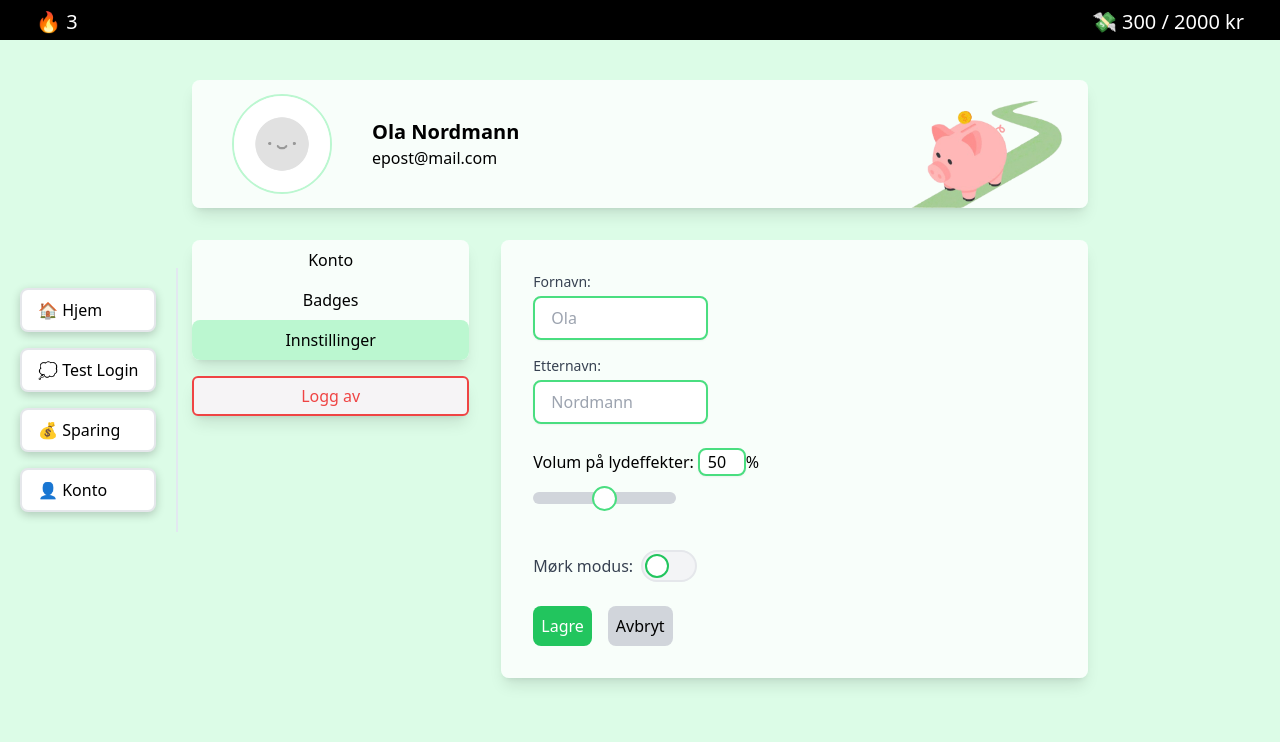
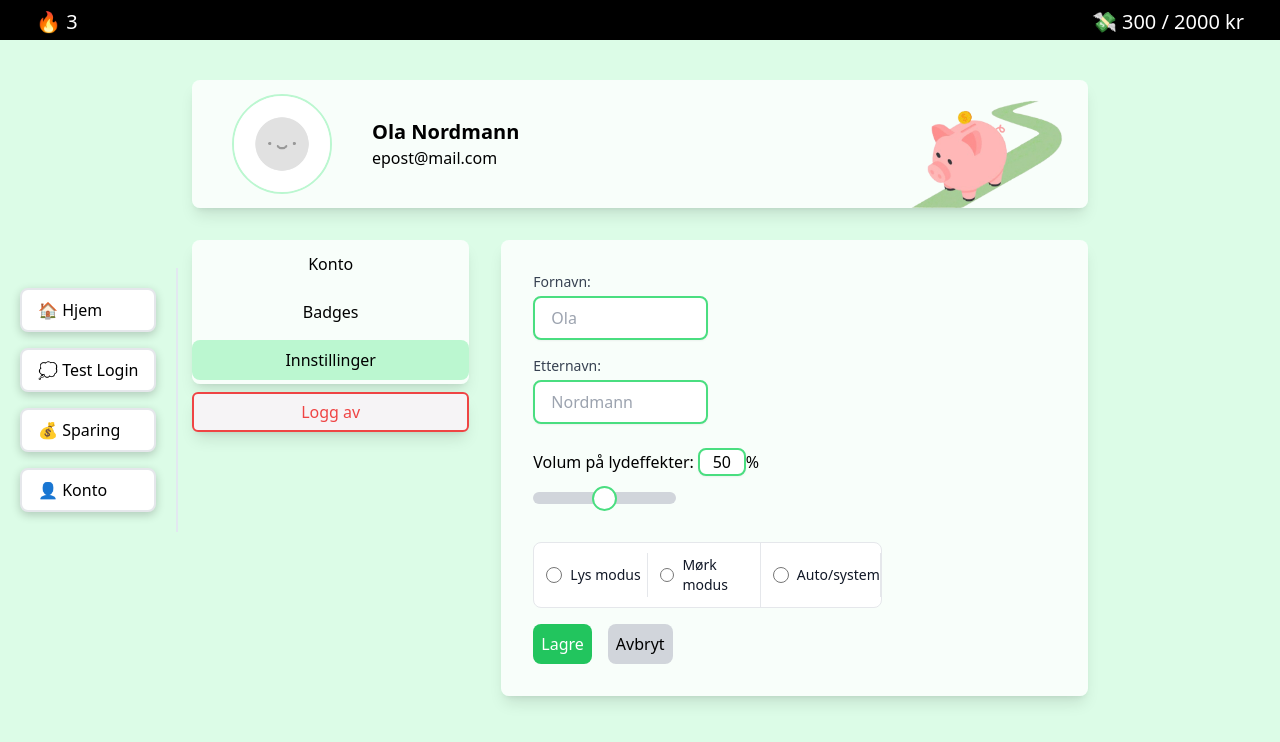
Before and after one commit to emilaastrom/Systemutvikling2-Frontend, a Next.js app: page /profile in a window 1280 px wide. Both pictures are taken after a click on the element "Innstillinger". Shown: the top 742 px of the page. Built offline with nearby package versions, Linux system fonts and the light colour scheme.

Commit message:
feat: :construction: Initial dark mode w/ bugs
Initial dark mode w/ bugs regarding localstorage and how it checks for this. Setting it to darkmode does nto affect anything other than /profile, and reloading it may end up disabling it until you open settings.

```diff
--- a/src/app/components/settings/DarkModeToggle.tsx
+++ b/src/app/components/settings/DarkModeToggle.tsx
@@ -1,34 +1,118 @@
-import React, { useState, useEffect } from 'react';
+import React, { useEffect, useState } from "react";
 
 const DarkModeToggle = () => {
-  const [darkMode, setDarkMode] = useState(false);
+  // Initial check for dark mode preference
+  const [darkMode, setDarkMode] = useState(() => {
+    const storedTheme = localStorage.getItem("theme");
+    return (
+      storedTheme === "dark" ||
+      (!storedTheme &&
+        window.matchMedia("(prefers-color-scheme: dark)").matches)
+    );
+  });
 
+  // Effect to apply theme
   useEffect(() => {
     if (darkMode) {
-      document.documentElement.classList.add('dark');
+      document.documentElement.classList.add("dark");
+      localStorage.setItem("theme", "dark");
     } else {
-      document.documentElement.classList.remove('dark');
+      document.documentElement.classList.remove("dark");
+      localStorage.setItem("theme", "light");
     }
   }, [darkMode]);
 
+  // Toggle dark mode state
+  const handleModeChange = (mode: string) => {
+    if (mode === "dark") {
+      localStorage.setItem("theme", "dark");
+      setDarkMode(true);
+    } else if (mode === "light") {
+      localStorage.setItem("theme", "light");
+      setDarkMode(false);
+    } else {
+      localStorage.removeItem("theme");
+      const prefersDark = window.matchMedia(
+        "(prefers-color-scheme: dark)"
+      ).matches;
+      setDarkMode(prefersDark);
+      document.documentElement.classList.toggle("dark", prefersDark);
+    }
+  };
+
+
   return (
-    <div className="py-2">
-      <label htmlFor="dark-mode-toggle" className="flex items-center cursor-pointer">
-        <div className="mr-2 text-gray-700 font-medium">
-        Mørk modus:
-        </div>
-        <div className="relative">
-          <input
-            id="dark-mode-toggle"
-            type="checkbox"
-            className="sr-only"
-            checked={darkMode}
-            onChange={(e) => setDarkMode(e.target.checked)}
-          />
-          <div className="block bg-gray-100 border-2 border-gray-200 w-14 h-8 rounded-full"></div>
-          <div className={`dot absolute left-1 top-1 bg-white border-green-500 border-2 w-6 h-6 rounded-full transition-transform ${darkMode ? 'transform translate-x-6' : ''}`}></div>
-        </div>
+    <div className="flex items-center mt-4">
+      {/* Mørk modus: */}
+      {/* <label htmlFor="dark-mode-toggle" className="ml-2 switch relative">
+        <input
+          id="dark-mode-toggle"
+          type="checkbox"
+          checked={darkMode}
+          onChange={handleModeChange}
+          className="sr-only"
+        />
+        <span className="block bg-gray-500 dark:bg-gray-200 w-10 h-6 rounded-full shadow-inner"></span>
+        <span
+          className={`dot absolute left-1 top-1 bg-white dark:bg-slate-700 w-4 h-4 rounded-full transition-transform duration-300 ease-in-out ${
+            darkMode ? "translate-x-4" : ""
+          }`}
+        ></span>
       </label>
+      <button
+        onClick={handleSystemPreference}
+        className="ml-4 py-2 px-4 h-10 bg-blue-500 text-white rounded-lg shadow hover:bg-blue-600"
+      >
+        Følg systeminstilling
+      </button> */}
+
+      <ul className="items-center w-2/3 text-sm font-medium text-gray-900 bg-white border border-gray-200 rounded-lg sm:flex dark:bg-gray-700 dark:border-gray-600 dark:text-white">
+        <li className="w-full border-b border-gray-200 sm:border-b-0 sm:border-r dark:border-gray-600">
+          <label className="flex items-center ps-3 w-full cursor-pointer">
+            <input
+              id="horizontal-list-radio-license"
+              type="radio"
+              value="light"
+              name="list-radio"
+              onChange={() => handleModeChange("light")}
+              className="w-4 h-4 text-blue-600 bg-gray-100 border-gray-300 focus:ring-blue-500 dark:focus:ring-blue-600 dark:ring-offset-gray-700 dark:focus:ring-offset-gray-700 focus:ring-2 dark:bg-gray-600 dark:border-gray-500"
+            />
+            <span className="ms-2 py-3 text-sm font-medium text-gray-900 dark:text-gray-300 ">
+              Lys modus
+            </span>
+          </label>
+        </li>
+        <li className="w-full border-b border-gray-200 sm:border-b-0 sm:border-r dark:border-gray-600">
+          <label className="flex items-center ps-3 w-full cursor-pointer">
+            <input
+              id="horizontal-list-radio-id"
+              type="radio"
+              value="dark"
+              name="list-radio"
+              onChange={() => handleModeChange("dark")}
+              className="w-4 h-4 text-blue-600 bg-gray-100 border-gray-300 focus:ring-blue-500 dark:focus:ring-blue-600 dark:ring-offset-gray-700 dark:focus:ring-offset-gray-700 focus:ring-2 dark:bg-gray-600 dark:border-gray-500"
+            />
+            <span className="ms-2 py-3 text-sm font-medium text-gray-900 dark:text-gray-300">
+              Mørk modus
+            </span>
+          </label>
+        </li>
+        <li className="w-full border-b border-gray-200 sm:border-b-0 sm:border-r dark:border-gray-600">
+          <label className="flex items-center ps-3 w-full cursor-pointer">
+            <input
+              id="horizontal-list-radio-military"
+              type="radio"
+              value="auto"
+              name="list-radio"
+              onChange={() => handleModeChange("auto")}
+              className="w-4 h-4 text-blue-600 bg-gray-100 border-gray-300 focus:ring-blue-500 dark:focus:ring-blue-600 dark:ring-offset-gray-700 dark:focus:ring-offset-gray-700 focus:ring-2 dark:bg-gray-600 dark:border-gray-500"
+            />
+            <span className="ms-2 py-3 text-sm font-medium text-gray-900 dark:text-gray-300">
+              Auto/system
+            </span>
+          </label>
+        </li>
+      </ul>
     </div>
   );
 };
--- a/src/app/components/settings/VolumeSlider.tsx
+++ b/src/app/components/settings/VolumeSlider.tsx
@@ -17,13 +17,13 @@ const VolumeControl = () => {
 
   return (
     <div>
-      <p>
+      <p className="dark:text-white">
         Volum på lydeffekter:
         <input
           type="text"
           value={volumeValue}
           onChange={handleSliderChange}
-          className="ml-1 py-0 w-12 px-2 border-2 rounded-lg border-green-400 shadow-sm"
+          className="ml-1 py-0 w-12 px-2 border-2 rounded-lg border-green-400 dark:border-slate-500 dark:text-black shadow-sm text-center"
           placeholder="Sett volum (0-100)"
         />
         %
@@ -61,7 +61,7 @@ const VolumeControl = () => {
           <input
             type="range"
             id="volume-slider"
-            className="appearance-none w-full h-3 bg-gray-300 rounded-md mt-2"
+            className="appearance-none w-full h-3 bg-gray-300 dark:bg-gray-700 rounded-md mt-2"
             min="0"
             max="100"
             value={volumeValue}
--- a/src/app/profile/page.tsx
+++ b/src/app/profile/page.tsx
@@ -16,8 +16,8 @@ const SidebarItem: React.FC<SidebarItemProps & { isActive: boolean }> = ({
 }) => {
   return (
     <div
-      className={`h-10 text-black flex w-full justify-center rounded-lg items-center hover:bg-green-100 hover:cursor-pointer ${
-        isActive ? "bg-green-200 hover:bg-green-200" : ""
+      className={`h-10 text-black my-1 dark:text-white dark:bg-slate-500 dark:hover:bg-white dark:hover:text-black flex w-full justify-center rounded-lg items-center hover:bg-green-100 hover:cursor-pointer ${
+        isActive ? "bg-green-200 hover:bg-green-200 dark:bg-slate-300 dark:text-black" : ""
       }`}
       onClick={onClick}
     >
@@ -28,8 +28,8 @@ const SidebarItem: React.FC<SidebarItemProps & { isActive: boolean }> = ({
 
 const LogoutButton: React.FC = () => {
   return (
-    <div className="bg-gray-100 md:col-span-1 md:order-2 col-span-3 h-10 row-span-1 rounded-lg shadow-lg">
-      <button className="border-red-500 max-h-10 bg-red-50 bg-opacity-20 rounded-md hover:bg-red-100 text-red-500 h-10 w-full border-2">
+    <div className="bg-gray-100 md:col-span-1 mt-2 md:order-2 col-span-3 h-10 row-span-1 rounded-lg shadow-lg">
+      <button className="border-red-500 max-h-10  bg-red-50 bg-opacity-20 rounded-md hover:bg-red-100 text-red-500 h-10 w-full border-2">
         Logg av
       </button>
     </div>
@@ -56,22 +56,22 @@ const Home: React.FC = () => {
       case "Konto":
         return (
           <div>
-            <div className="m-10 text-black">
+            <div className="m-10 text-black dark:text-white">
               Brukskonto
               <br />
               <input
                 type="text"
                 placeholder="Kontonr"
-                className="border-2 rounded-lg p-1 border-green-400"
+                className="border-2 rounded-lg p-1 border-green-400 dark:border-slate-500"
               />
             </div>
 
-            <div className="m-10">
+            <div className="m-10 dark:text-white">
               Sparekonto <br />
               <input
                 type="text"
                 placeholder="Kontonr"
-                className="border-2 rounded-lg p-1 border-green-400"
+                className="border-2 rounded-lg p-1 border-green-400 dark:border-slate-500"
               />
             </div>
           </div>
@@ -104,12 +104,12 @@ const Home: React.FC = () => {
         );
       case "Innstillinger":
         return (
-          <div className="ml-8 m-8 h-auto">
+          <div className="ml-8 m-8 h-auto dark:bg-slate-600">
             <div id="nameBox" className="mb-6 w-2/3 md:w-1/3">
               <div className="mb-4">
                 <label
                   htmlFor="first-name"
-                  className="block text-sm font-medium text-gray-700"
+                  className="block text-sm font-medium text-gray-700 dark:text-white"
                 >
                   Fornavn:
                 </label>
@@ -117,14 +117,14 @@ const Home: React.FC = () => {
                   type="text"
                   id="first-name"
                   placeholder={firstName}
-                  className="mt-1 border-2 rounded-lg px-4 py-2 border-green-400 w-full shadow-sm focus:outline-none focus:ring-2 focus:ring-green-500 focus:border-green-500"
+                  className="mt-1 border-2 rounded-lg px-4 py-2 border-green-400 dark:bg-slate-200 dark:border-slate-700 w-full shadow-sm focus:outline-none focus:ring-2 focus:ring-green-500 focus:border-green-500"
                   style={{ textAlign: "left" }}
                 />
               </div>
               <div>
                 <label
                   htmlFor="last-name"
-                  className="block text-sm font-medium text-gray-700"
+                  className="block text-sm font-medium text-gray-700 dark:text-white"
                 >
                   Etternavn:
                 </label>
@@ -132,7 +132,7 @@ const Home: React.FC = () => {
                   type="text"
                   id="last-name"
                   placeholder={lastName}
-                  className="mt-1 border-2 rounded-lg px-4 py-2 border-green-400 w-full shadow-sm focus:outline-none focus:ring-2 focus:ring-green-500 focus:border-green-500"
+                  className="mt-1 border-2 rounded-lg px-4 py-2 border-green-400 dark:border-slate-700 dark:bg-slate-200 w-full shadow-sm focus:outline-none focus:ring-2 focus:ring-green-500 focus:border-green-500"
                   style={{ textAlign: "left" }}
                 />
               </div>
@@ -147,10 +147,10 @@ const Home: React.FC = () => {
             </div>
 
             <div className="flex items-center space-x-4 pt-4">
-              <button className="bg-green-500 hover:bg-green-600 text-white rounded-lg p-2 border-green-600">
+              <button className="bg-green-500 hover:bg-green-600 dark:bg-green-700 text-white rounded-lg p-2 border-green-600">
                 Lagre
               </button>
-              <button className="bg-gray-300 hover:bg-gray-400 text-black rounded-lg p-2 border-gray-400">
+              <button className="bg-gray-300 hover:bg-gray-400 dark:bg-gray-700 dark:text-white text-black rounded-lg p-2 border-gray-400">
                 Avbryt
               </button>
             </div>
@@ -162,10 +162,10 @@ const Home: React.FC = () => {
   };
 
   return (
-    <main className="bg-green-100 w-screen h-fit pb-32 md:pb-0 md:h-screen flex flex-col">
+    <main className="bg-green-100 dark:bg-slate-700 w-screen h-fit pb-32 md:pb-0 md:h-screen flex flex-col">
       <div className="grid grid-cols-2 sm:grid-cols-3 text-black gap-8 h-auto pt-20 md:px-48 px-4 w-screen">
         {/* Profile section */}
-        <div className="flex justify-start items-center bg-white bg-opacity-80 col-span-3 row-span-1 h-32 rounded-lg shadow-lg overflow-hidden">
+        <div className="flex justify-start items-center bg-white dark:bg-slate-200 bg-opacity-80 col-span-3 row-span-1 h-32 rounded-lg shadow-lg overflow-hidden">
           <Image
             src="/default.png"
             width={100}
@@ -187,8 +187,8 @@ const Home: React.FC = () => {
         </div>
 
         {/* Left sidebar */}
-        <div className="md:col-span-1 col-span-3 row-span-1 grid grid-cols-1 gap-4">
-          <div className="bg-white bg-opacity-80 md:col-span-1 col-span-3 w-full md:row-span-3 rounded-lg shadow-lg flex flex-col justify-center items-center">
+        <div className="md:col-span-1 col-span-3 row-span-1 grid grid-cols-1 gap- dark:shadow-xl">
+          <div className="bg-white dark:bg-slate-500 bg-opacity-80 md:col-span-1 col-span-3 w-full md:row-span-3 rounded-lg shadow-lg flex flex-col justify-center items-center">
             <SidebarItem
               title="Konto"
               onClick={() => setContent("Konto")}
@@ -209,7 +209,7 @@ const Home: React.FC = () => {
         </div>
 
         {/* Main content */}
-        <div className="bg-white bg-opacity-80 md:col-span-2 md:order-1 col-span-3 row-span-4 h-fit rounded-lg shadow-lg overflow-y-auto">
+        <div className="bg-white dark:bg-slate-600 bg-opacity-80 md:col-span-2 md:order-1 col-span-3 row-span-4 h-fit rounded-lg shadow-lg overflow-y-auto">
           {renderContent()}
         </div>
       </div>
--- a/tailwind.config.ts
+++ b/tailwind.config.ts
@@ -7,6 +7,7 @@ const config: Config = {
     "./src/components/**/*.{js,ts,jsx,tsx,mdx}",
     "./src/app/**/*.{js,ts,jsx,tsx,mdx}",
   ],
+  darkMode: 'class',
   theme: {
     extend: {
       colors: {
```
